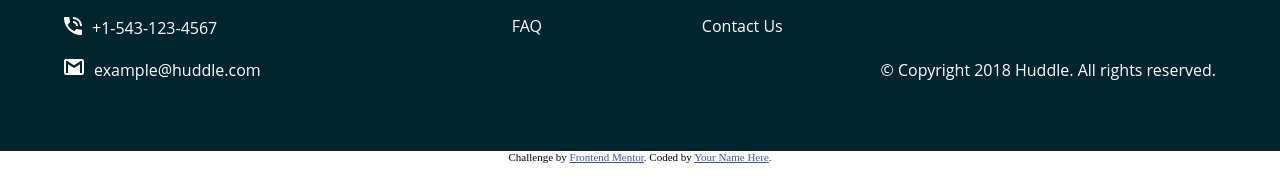
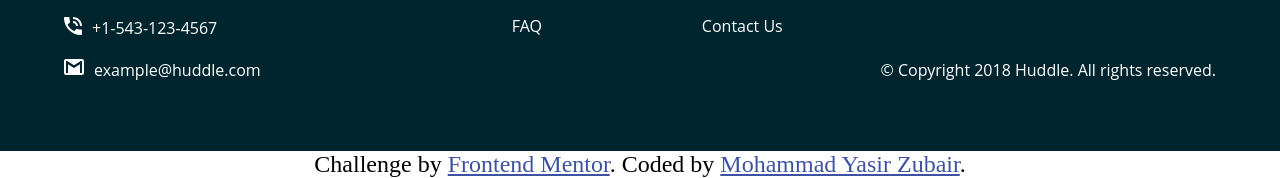
Before and after one commit to Yasir163/Huddle-Landing, a plain HTML site: page index.html in a window 1280 px wide. Shown: the part 2540-2718 px from the top of the page. Drawn offline with Linux system fonts and the light colour scheme; a web font is replaced by a local one.

Commit message:
third commit

```diff
--- a/index.html
+++ b/index.html
@@ -9,18 +9,16 @@
   <link rel="icon" type="image/png" sizes="32x32" href="./images/favicon-32x32.png">
 
   <title>Frontend Mentor | Huddle landing page with alternating feature blocks</title>
-
-  <!-- Feel free to remove these styles or customise in your own stylesheet 👍 -->
   <style>
-    .attribution { font-size: 11px; text-align: center; }
-    .attribution a { color: hsl(228, 45%, 44%); }
+    /* .attribution { font-size: 11px; text-align: center; }
+    .attribution a { color: hsl(228, 45%, 44%); } */
   </style>
 </head>
 <body>
   <header class="header">
     <div class="container">
       <nav class="navbar">
-        <div>
+        <div class="logo-container">
         <img src="images/logo.svg" alt="">
       </div>
       <button class="nav-button">Try It Free</button>
@@ -144,13 +142,10 @@
     </div>
   </footer>
 
-  <!--
-  &copy; Copyright 2018 Huddle. All rights reserved. -->
-
   <footer>
     <p class="attribution">
       Challenge by <a href="https://www.frontendmentor.io?ref=challenge" target="_blank">Frontend Mentor</a>.
-      Coded by <a href="#">Your Name Here</a>.
+      Coded by <a href="https://github.com/Yasir163">Mohammad Yasir Zubair</a>.
     </p>
   </footer>
 </body>
--- a/style.css
+++ b/style.css
@@ -20,14 +20,15 @@
     padding: 20px 0;
 }
 .nav-button{
-    padding: .5rem 1.5rem;
+    padding: .5rem 1.25rem;
     border-radius: 25px;
     border: none;
     background-color: #fff;
-    box-shadow: 0px 0px 5px;
+    box-shadow: 0px 0px 2px;
     font-family: 'open sans', sans-serif;
     cursor: pointer;
 }
+
 .header-details{
     display: flex;
     align-items: center;
@@ -221,7 +222,15 @@ li{
 }
 .colored-svg {
     filter: invert(50%) brightness(200%);
-  }
+}
+
+.attribution {
+    font-size: 1.5rem;
+    text-align: center;
+}
+.attribution a {
+    color: hsl(228, 45%, 44%);
+}
 
   /* Mobile */
 
@@ -239,7 +248,6 @@ li{
     .header-image-container{
         width: 75%;
     }
-
     /* grow together */
 
     .grow-together{
```
